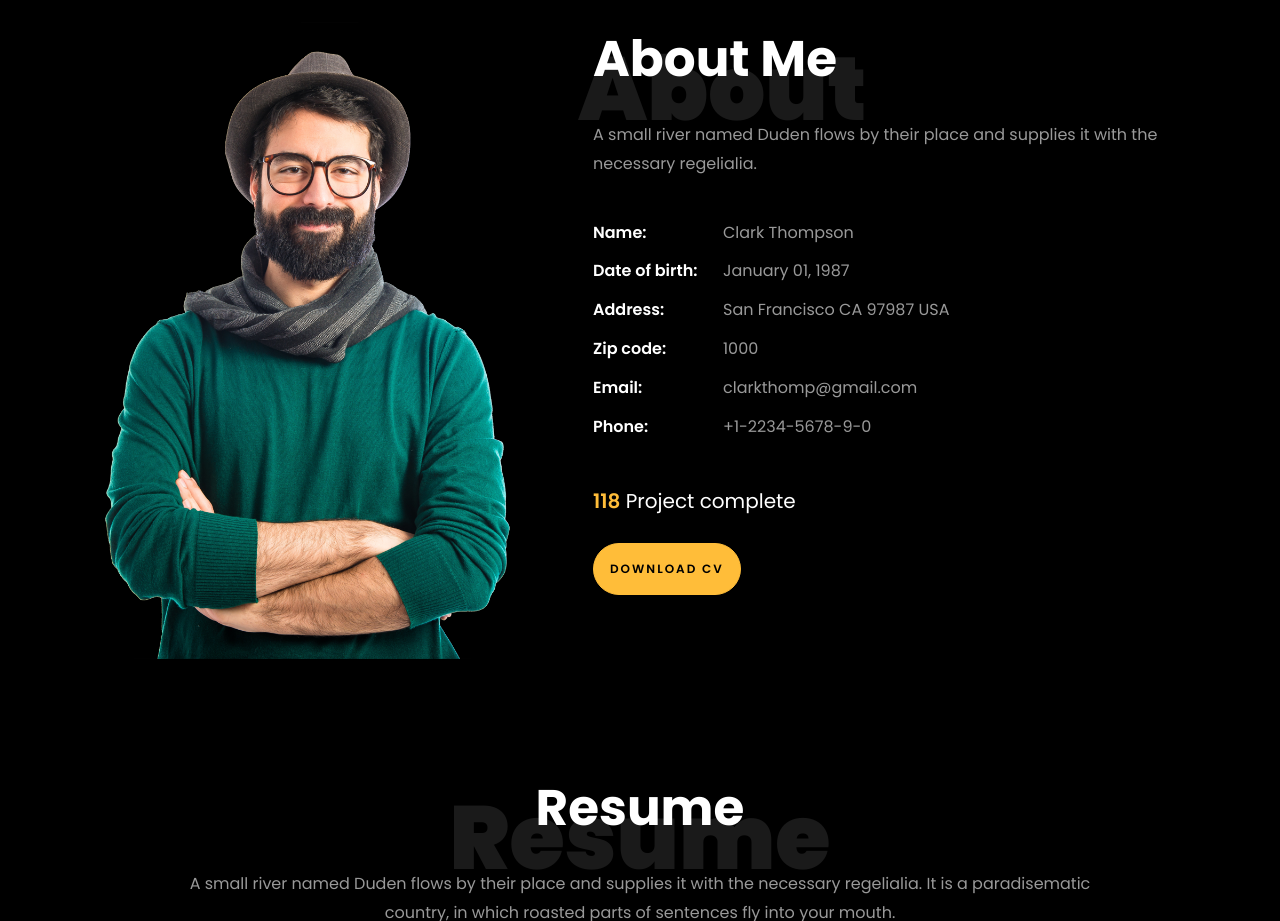
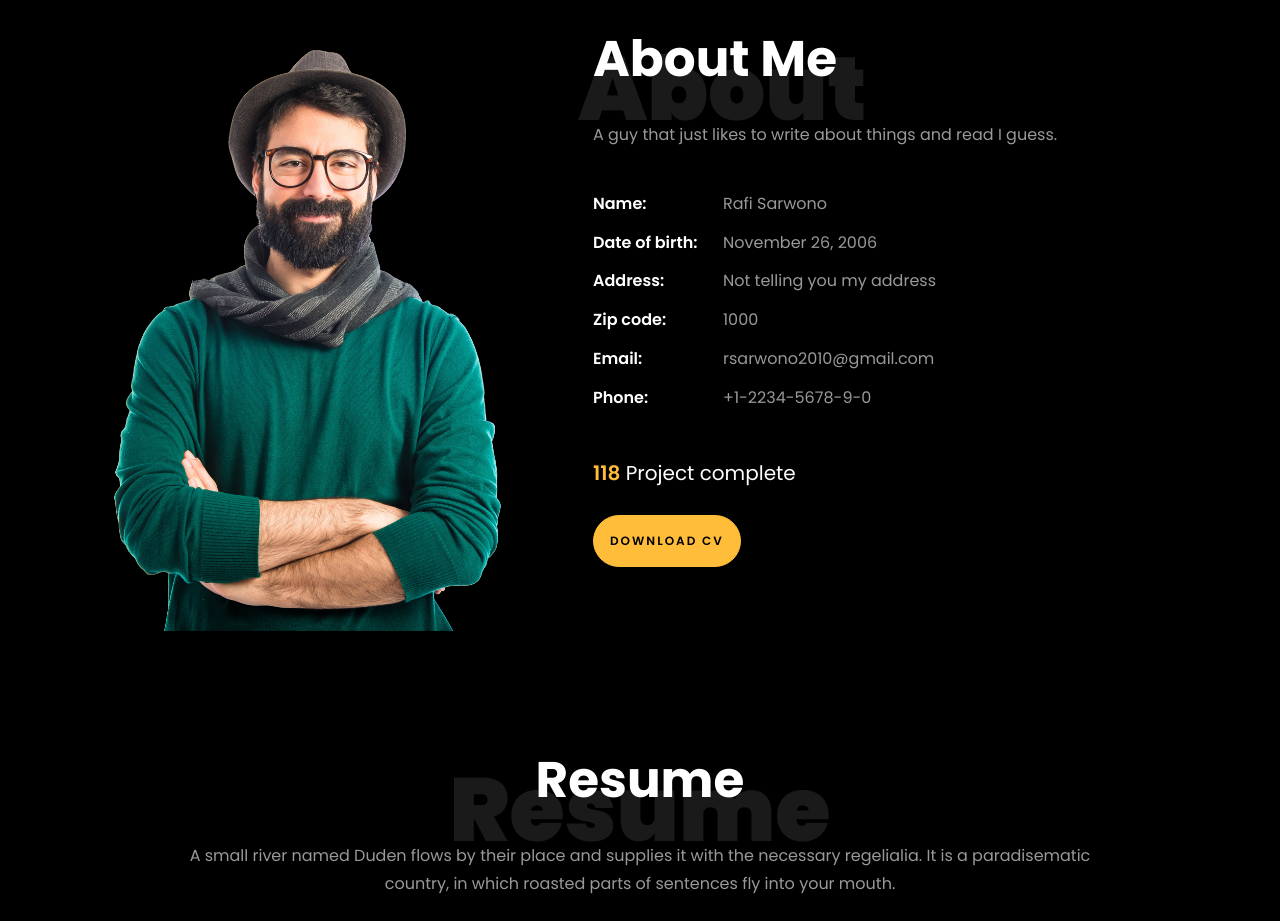
Before and after one commit to aa3fei1/aa3fei1.gibhub.io-, a plain HTML site: page index.html in a window 1280 px wide. Shown: the part 840-1761 px from the top of the page. Drawn offline with Linux system fonts and the light colour scheme; files whose address does not match are found by name.

Commit message:
Update index.html

```diff
--- a/index.html
+++ b/index.html
@@ -102,13 +102,13 @@
 		          <div class="col-md-12 heading-section ftco-animate">
 		          	<h1 class="big">About</h1>
 		            <h2 class="mb-4">About Me</h2>
-		            <p>A small river named Duden flows by their place and supplies it with the necessary regelialia.</p>
+		            <p>A guy that just likes to write about things and read I guess.</p>
 		            <ul class="about-info mt-4 px-md-0 px-2">
-		            	<li class="d-flex"><span>Name:</span> <span>Clark Thompson</span></li>
-		            	<li class="d-flex"><span>Date of birth:</span> <span>January 01, 1987</span></li>
-		            	<li class="d-flex"><span>Address:</span> <span>San Francisco CA 97987 USA</span></li>
+		            	<li class="d-flex"><span>Name:</span> <span>Rafi Sarwono</span></li>
+		            	<li class="d-flex"><span>Date of birth:</span> <span>November 26, 2006</span></li>
+		            	<li class="d-flex"><span>Address:</span> <span>Not telling you my address</span></span></li>
 		            	<li class="d-flex"><span>Zip code:</span> <span>1000</span></li>
-		            	<li class="d-flex"><span>Email:</span> <span>clarkthomp@gmail.com</span></li>
+		            	<li class="d-flex"><span>Email:</span> <span>rsarwono2010@gmail.com</span></li>
 		            	<li class="d-flex"><span>Phone: </span> <span>+1-2234-5678-9-0</span></li>
 		            </ul>
 		          </div>
```
